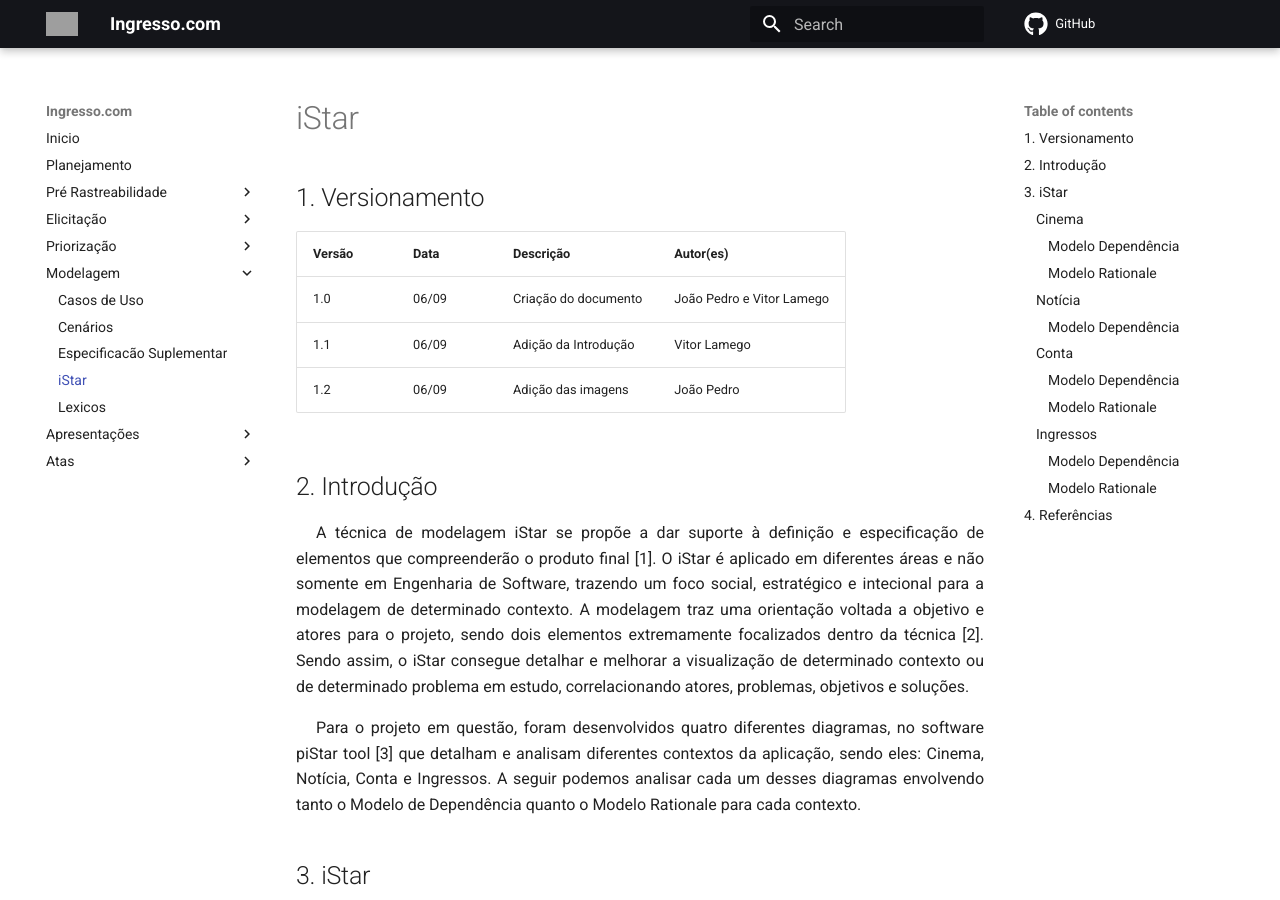
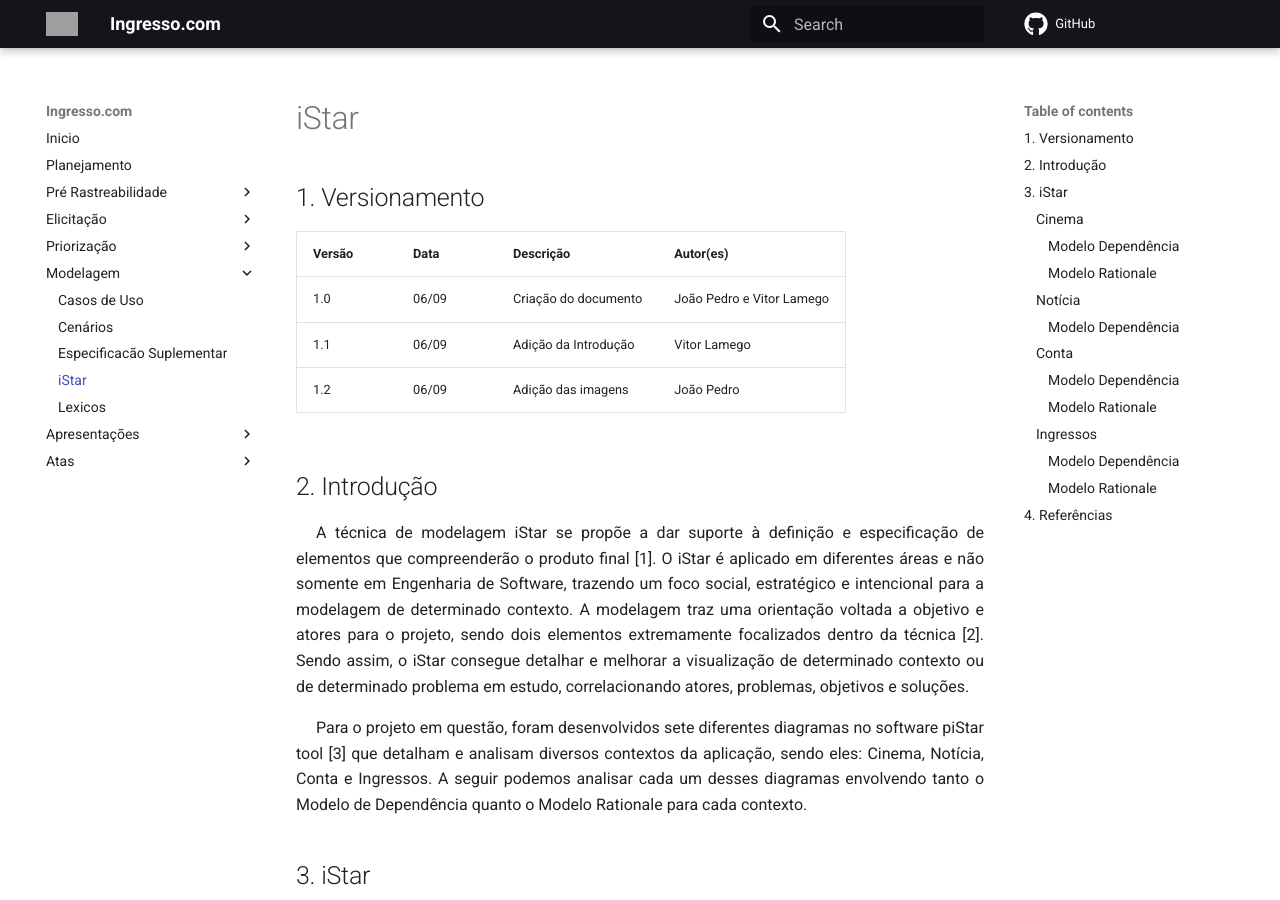
Before and after one commit to Requisitos-de-Software/2021.1-Ingresso.com, an MkDocs documentation site: the page built from docs/modelagem/istar.md, in a window 1280 px wide and 900 px high. Built offline with MkDocs 1.6.1 and Material for MkDocs 9.7.7, drawn with Linux system fonts in a browser that asks for light colours; comment, search, counter and statistics services are not loaded; grey boxes are pictures that could not be loaded.

Commit message:
#63 Correções gramaticais

```diff
--- a/docs/modelagem/istar.md
+++ b/docs/modelagem/istar.md
@@ -8,9 +8,9 @@
 
 
 ## 2. Introdução
-<p style="text-align: justify; text-indent: 20px"> A técnica de modelagem iStar se propõe a dar suporte à definição e especificação de elementos que compreenderão o produto final [1]. O iStar é aplicado em diferentes áreas e não somente em Engenharia de Software, trazendo um foco social, estratégico e intecional para a modelagem de determinado contexto. A modelagem traz uma orientação voltada a objetivo e atores para o projeto, sendo dois elementos extremamente focalizados dentro da técnica [2]. Sendo assim, o iStar consegue detalhar e melhorar a visualização de determinado contexto ou de determinado problema em estudo, correlacionando atores, problemas, objetivos e soluções.</p>
+<p style="text-align: justify; text-indent: 20px"> A técnica de modelagem iStar se propõe a dar suporte à definição e especificação de elementos que compreenderão o produto final [1]. O iStar é aplicado em diferentes áreas e não somente em Engenharia de Software, trazendo um foco social, estratégico e intencional para a modelagem de determinado contexto. A modelagem traz uma orientação voltada a objetivo e atores para o projeto, sendo dois elementos extremamente focalizados dentro da técnica [2]. Sendo assim, o iStar consegue detalhar e melhorar a visualização de determinado contexto ou de determinado problema em estudo, correlacionando atores, problemas, objetivos e soluções.</p>
 
-<p style="text-align: justify; text-indent: 20px"> Para o projeto em questão, foram desenvolvidos quatro diferentes diagramas, no software piStar tool [3] que detalham e analisam diferentes contextos da aplicação, sendo eles: Cinema, Notícia, Conta e Ingressos. A seguir podemos analisar cada um desses diagramas envolvendo tanto o Modelo de Dependência quanto o Modelo Rationale para cada contexto.</p>
+<p style="text-align: justify; text-indent: 20px"> Para o projeto em questão, foram desenvolvidos sete diferentes diagramas no software piStar tool [3] que detalham e analisam diversos contextos da aplicação, sendo eles: Cinema, Notícia, Conta e Ingressos. A seguir podemos analisar cada um desses diagramas envolvendo tanto o Modelo de Dependência quanto o Modelo Rationale para cada contexto.</p>
 
 ## 3. iStar
 
```
